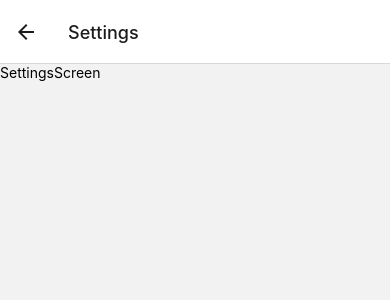
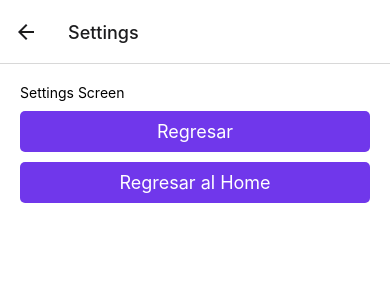
Before and after one commit to DevTalles-corp/rn-navigation-app, a React Native app: screen /Settings in a window 390 px wide. Shown: the top 300 px of the page. Built offline with nearby package versions, Linux system fonts and the light colour scheme.

Commit message:
PopToTop

```diff
--- a/src/presentation/screens/settings/SettingsScreen.tsx
+++ b/src/presentation/screens/settings/SettingsScreen.tsx
@@ -1,9 +1,30 @@
 import { Text, View } from 'react-native';
+import { globalStyles } from '../../theme/theme';
+import { PrimaryButton } from '../../components/shared/PrimaryButton';
+import { StackActions, useNavigation } from '@react-navigation/native';
 
 export const SettingsScreen = () => {
+
+  const navigator = useNavigation();
+
+
   return (
-    <View>
-      <Text>SettingsScreen</Text>
+    <View style={ globalStyles.container }>
+
+      <Text style={{ marginBottom: 10 }}>Settings Screen</Text>
+
+      <PrimaryButton
+        label="Regresar"
+        onPress={ () =>  navigator.goBack() }
+      />
+
+      <PrimaryButton
+        label="Regresar al Home"
+        onPress={ () =>  navigator.dispatch( StackActions.popToTop() ) }
+      />
+
+
+
     </View>
   )
 }
```
